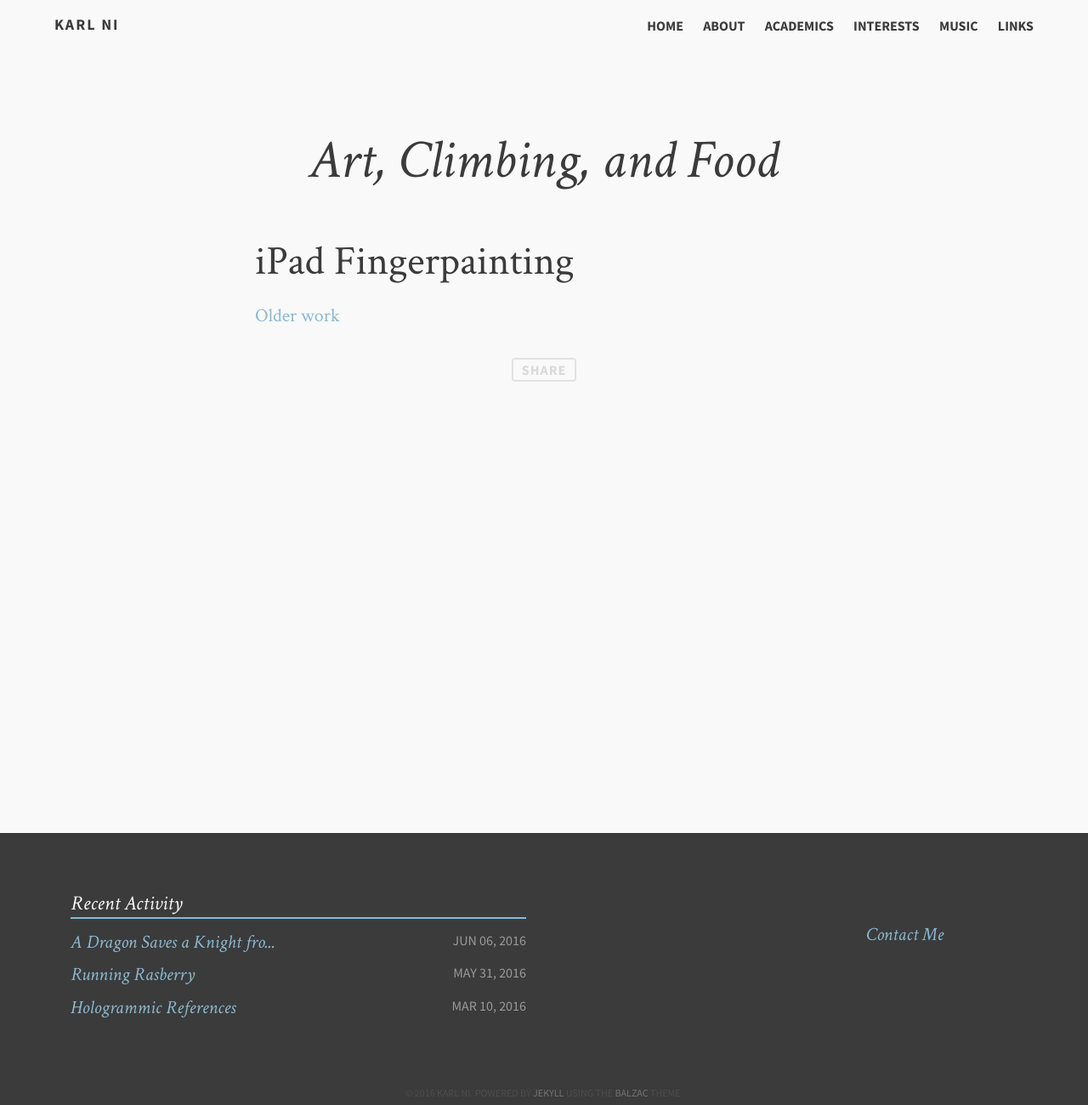
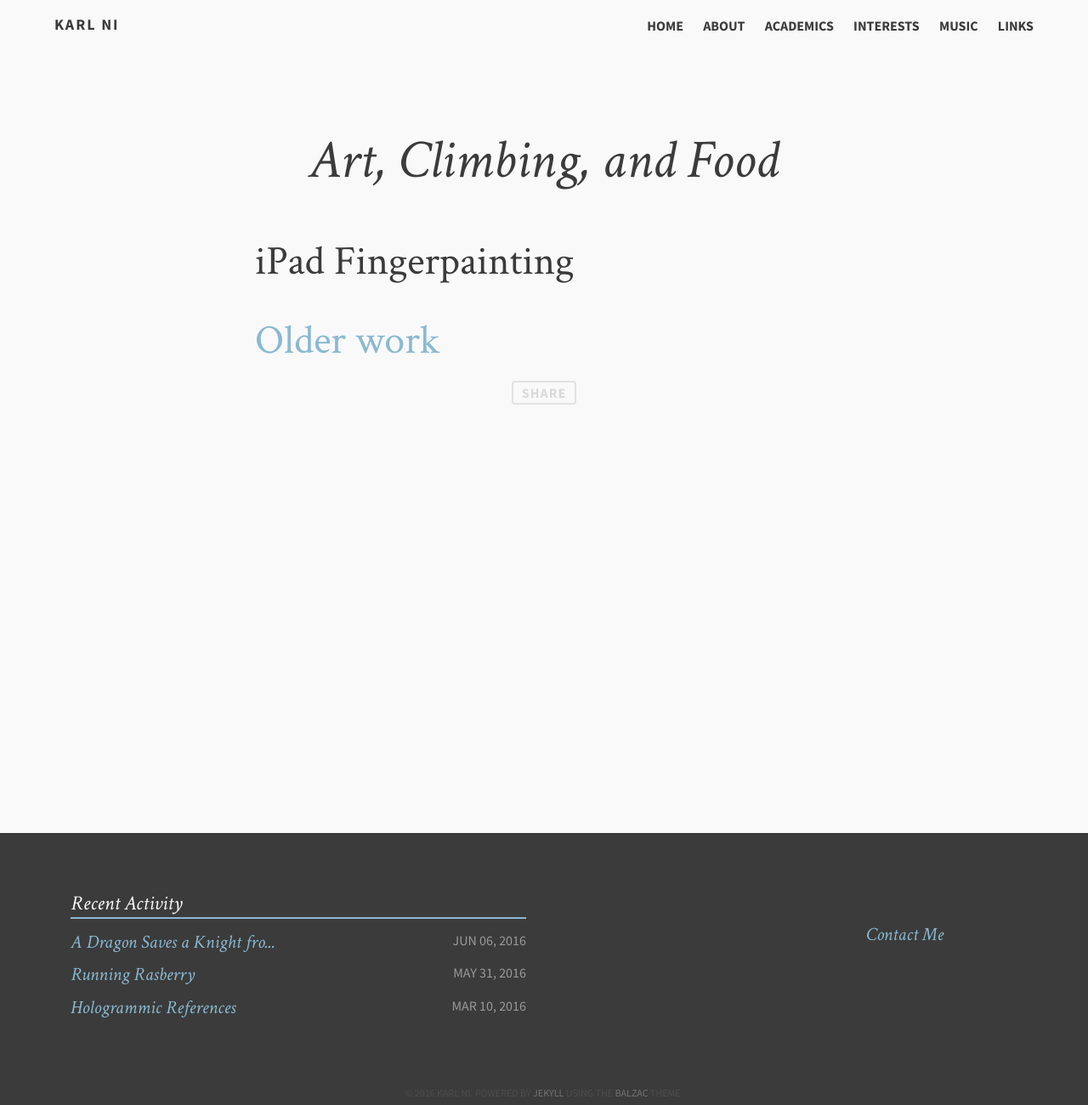
Before and after one commit to UCKarl/UCKarl.github.io, a Jekyll site: the page built from interests/iPadArt.md, in a window 1280 px wide. Shown: the whole page at 85% size. Built offline with Jekyll 4.4.1, drawn with Linux system fonts in a browser that asks for light colours; comment, search, counter and statistics services are not loaded.

```diff
--- a/interests/iPadArt.md
+++ b/interests/iPadArt.md
@@ -7,4 +7,4 @@ tags: [climbing,riding,ice cream,smoked salmon]
 
 ## iPad Fingerpainting
 
-[Older work](../older-ipadart)
+## [Older work](../older-ipadart)
```
